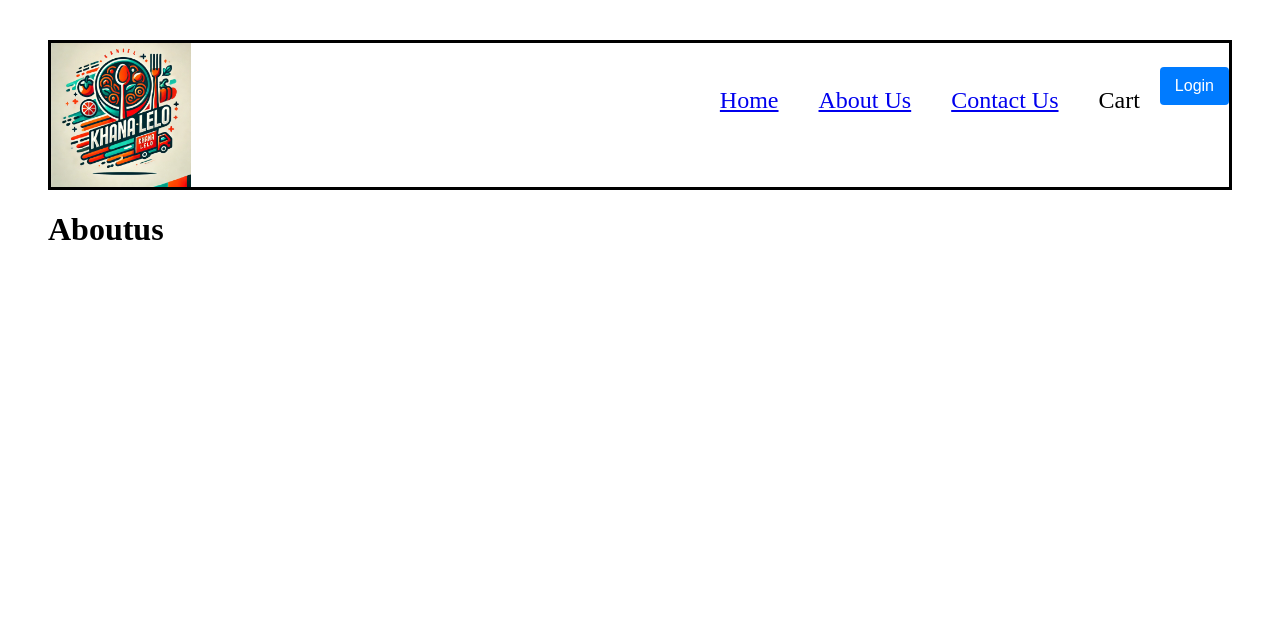
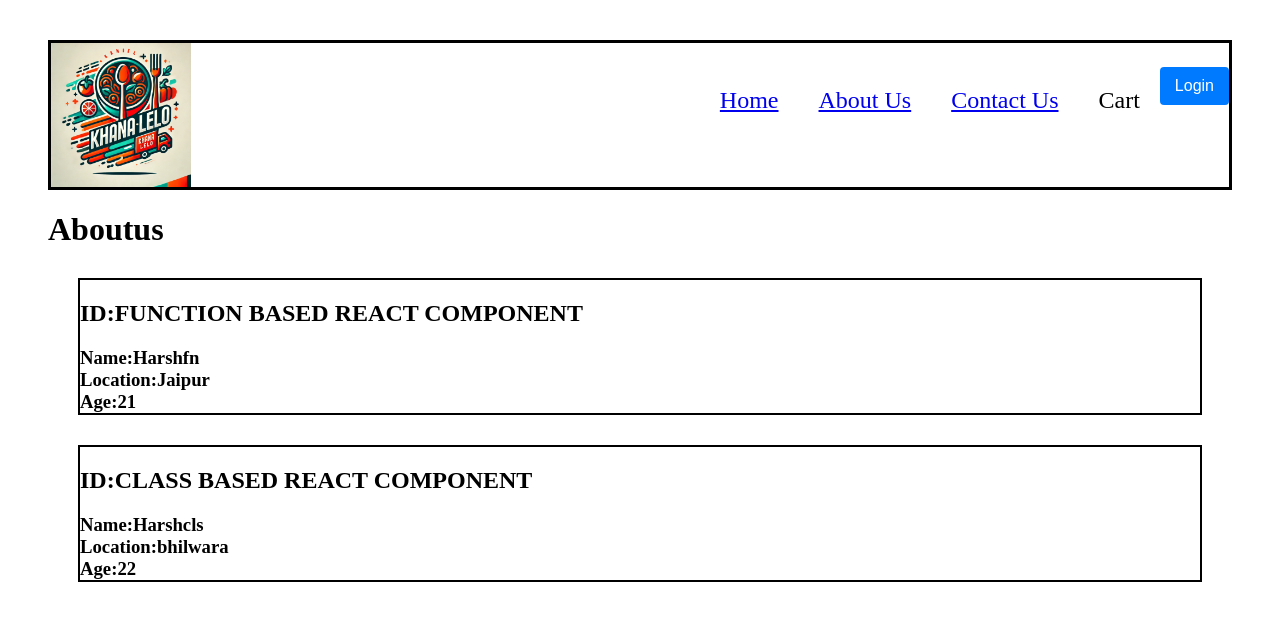
Before and after one commit to CR7HARSHIT/FoodDeliveryApplication, a React (Vite) app: page /about in a window 1280 px wide. Shown: the top 620 px of the page. Built offline with nearby package versions, Linux system fonts and the light colour scheme.

Commit message:
RestaurentMenu fetch logic restructure & added info to aboutus

```diff
--- a/index.css
+++ b/index.css
@@ -222,3 +222,7 @@ label {
   .lf-item{
 	margin: 20px;
   }
+  .usercard{
+	margin:30px;
+	border: 2px solid black;
+  }
--- a/src/components/Aboutus.js
+++ b/src/components/Aboutus.js
@@ -1,7 +1,11 @@
+import Usercardfn from "./Usercardfn";
+import Usercardcls from "./Usercardcls";
 const Aboutus=()=>{
 	return (
 		<div>
 			<h1>Aboutus</h1>
+			<Usercardfn name={"Harshfn"} location={"Jaipur"} age={21} />
+			<Usercardcls name={"Harshcls"} location={"bhilwara"} age={22}/>
 		</div>
 	)
 }
--- a/src/components/RestaurentMenu.js
+++ b/src/components/RestaurentMenu.js
@@ -45,8 +45,14 @@ const RestaurentMenu=()=>{
 	  totalRatingsString
 	 }=stvariable?.data?.cards[2]?.card?.card?.info;
 	 const x=resmenu[resmenu.length-1].groupedCard?.cardGroupMap?.REGULAR.cards
-	 let index = x.findIndex(item => item.card?.card?.title === "Recommended");
-	 let arr=x.slice(index,-2);
+
+	  let  index = (x.findIndex(item => item.card?.card?.title === "Top Picks"));
+	  let arr;
+	  if(index===-1){
+		 index =x.findIndex(item => item.card?.card?.title === "Recommended")
+         arr=x.slice(index,-2);
+	  }
+	 else  arr=x.slice(index+1,-2);
 	return(
 		<div className="rest-menu">
 			<h1>{name}</h1>
--- /dev/null
+++ b/src/components/Usercardcls.js
@@ -0,0 +1,18 @@
+import React from "react"
+class Usercardcls extends React.Component
+{
+   render(){
+	const {
+		name,
+		location,
+		age
+	}=this.props
+	return (<div className="usercard">
+			<h2>ID:{"CLASS BASED REACT COMPONENT"}</h2>
+			<h3>Name:{name}</h3>
+			<h3>Location:{location}</h3>
+			<h3>Age:{age}</h3>
+		</div>)
+   }
+}
+export default Usercardcls;
--- /dev/null
+++ b/src/components/Usercardfn.js
@@ -0,0 +1,11 @@
+const Usercardfn=({name,age,location})=>{
+	return (
+		<div className="usercard">
+			<h2>ID:{"FUNCTION BASED REACT COMPONENT"}</h2>
+			<h3>Name:{name}</h3>
+			<h3>Location:{location}</h3>
+			<h3>Age:{age}</h3>
+		</div>
+	)
+}
+export default Usercardfn;
```
